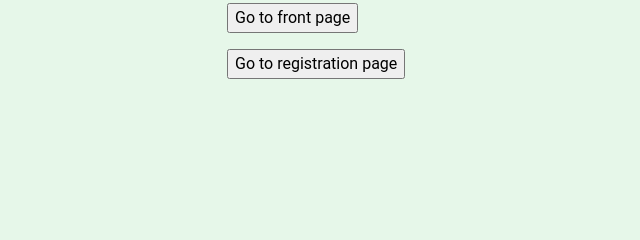
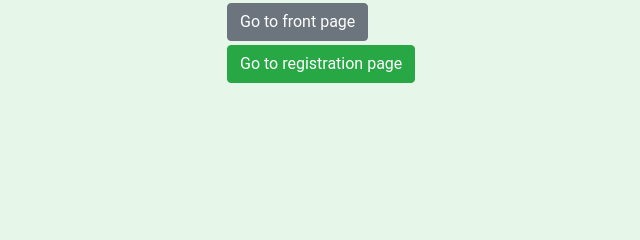
Before and after one commit to mikaelri/Budgeting-Application-Project, a Flask app: template templates/error.html in a window 1280 px wide. Shown: the part 102-342 px from the top of the page, without its empty margins (53-693 px from the left). Run offline with Flask 3, Linux system fonts and the light colour scheme; the template is opened without the code that fills it, so the values that code supplies are empty; some libraries are stand-ins or nearby versions.

Commit message:
add bootsrap styles

```diff
--- a/templates/error.html
+++ b/templates/error.html
@@ -1,9 +1,18 @@
 {% extends "layout.html" %}
 {% block content %}
 
-<strong>Exception:</strong> {{ message }}
+<strong>Exception:</strong> {{ message }}<br>
 
-<p><a href="/"><input type="submit" value="Go to front page"></a></p>
-<p><a href="/register"><input type="submit" value="Go to registration page"></a></p>
+<form action="/" method="GET">
+    <div class="text-left">
+      <button type="submit" class="btn btn-secondary">Go to front page</button>
+    </div>
+  </form>
+
+  <form action="/register" method="GET">
+    <div class="text-left">
+      <button type="submit" class="btn btn-success mt-1">Go to registration page</button>
+    </div>
+  </form>
 
 {% endblock %}
--- a/templates/error_transactions.html
+++ b/templates/error_transactions.html
@@ -3,6 +3,10 @@
 
 <strong>Exception:</strong> {{ message_transactions }}
 
-<p><a href="/login"><input type="submit" value="Go to my personal page"></a></p>
+<form action="/login" method="GET">
+    <div class="text-left">
+      <button type="submit" class="btn btn-secondary">Go to personal page</button>
+    </div>
+  </form>
 
 {% endblock %}
```
